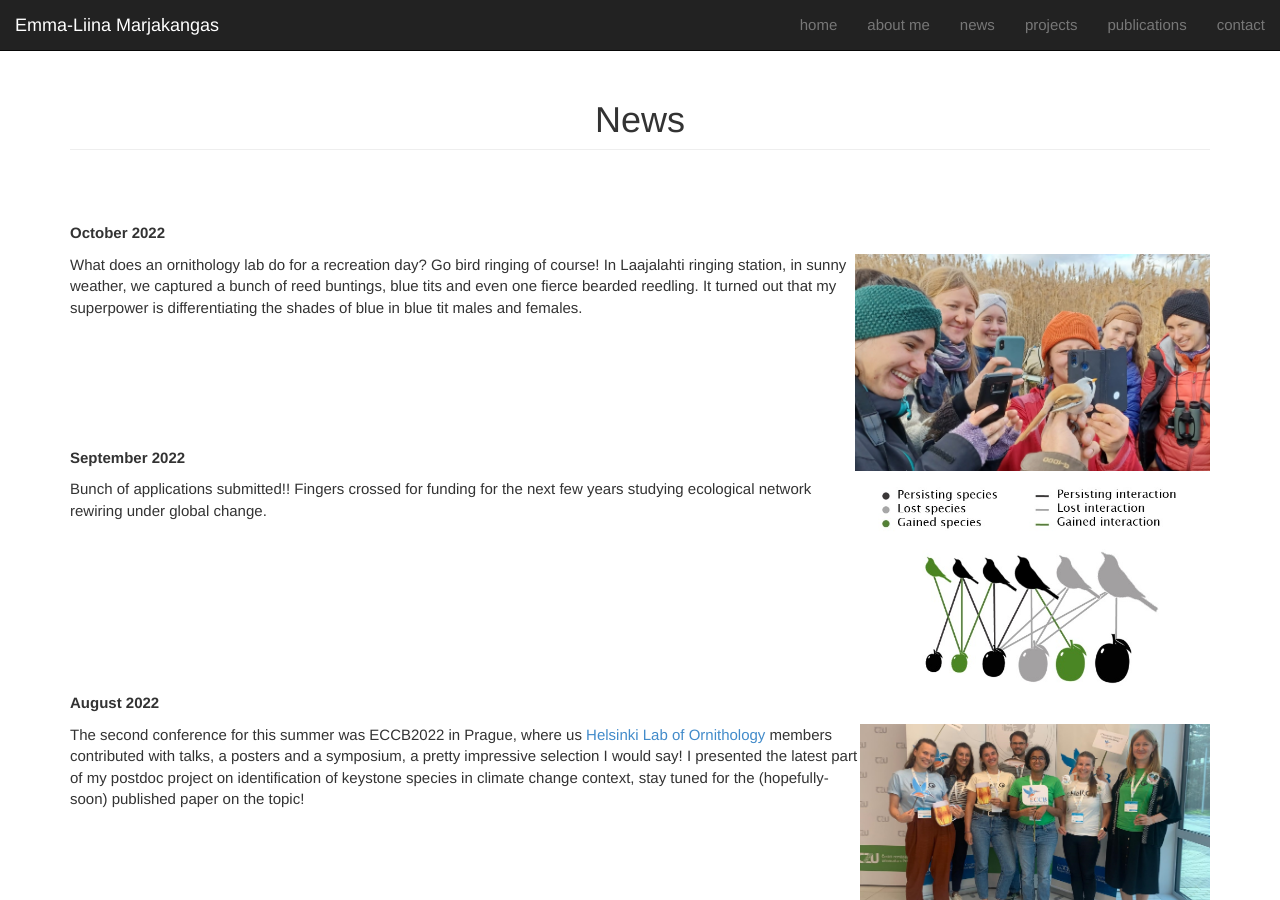
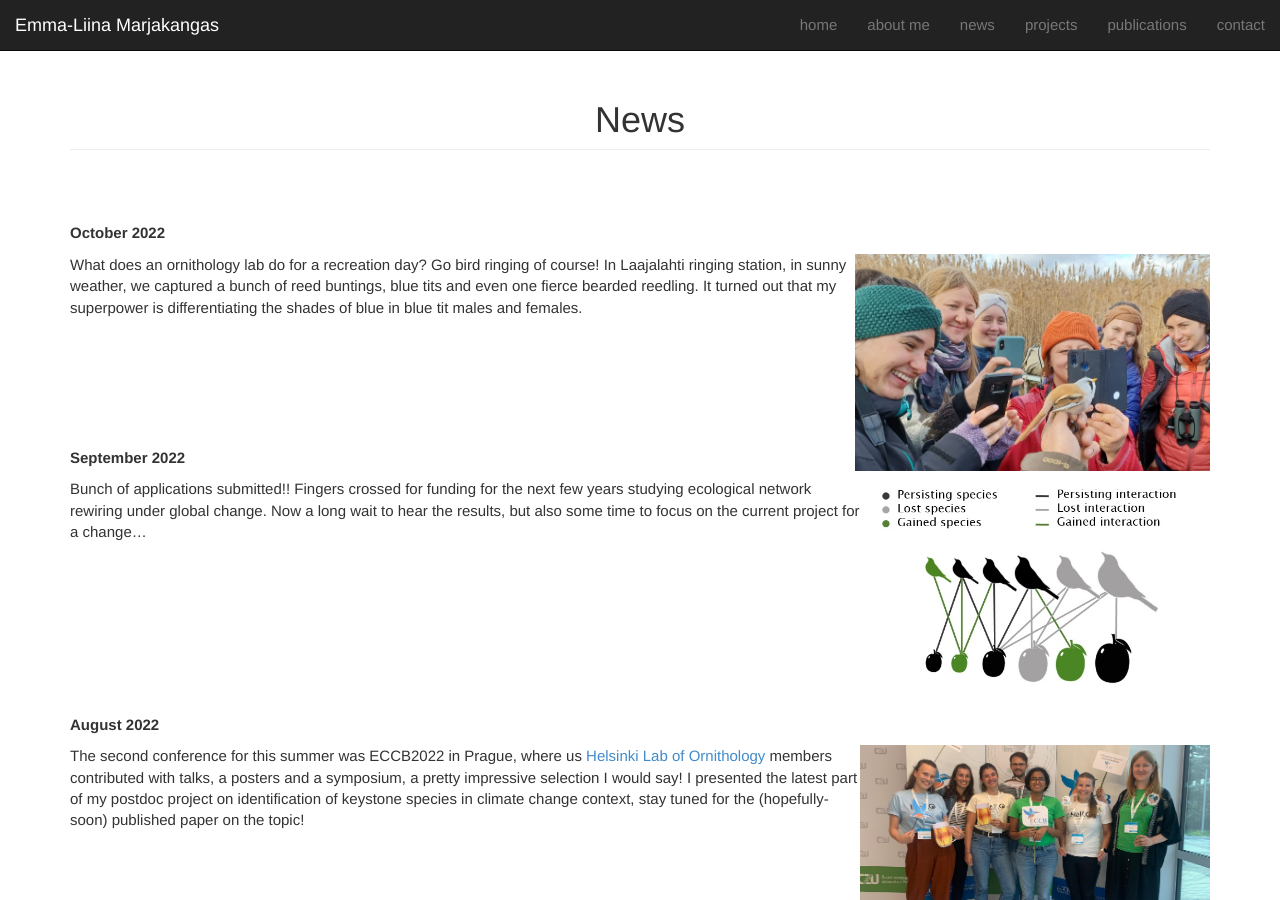
Before and after one commit to emmaliinamarjakangas/emmaliinamarjakangas.github.io, a Jekyll site: the page built from news/index.md, in a window 1280 px wide and 900 px high. Built offline with Jekyll 4.4.1, drawn with Linux system fonts in a browser that asks for light colours; nearby versions of some CDN libraries.

Commit message:
september update

```diff
--- a/news/index.md
+++ b/news/index.md
@@ -28,7 +28,7 @@ group: news
 
 <img src="/static/img/news_pic_8.jpg" style="float: right;" height="217px" width="350px" border="50px"/>
 
-<p> Bunch of applications submitted!! Fingers crossed for funding for the next few years studying ecological network rewiring under global change. <br>
+<p> Bunch of applications submitted!! Fingers crossed for funding for the next few years studying ecological network rewiring under global change. Now a long wait to hear the results, but also some time to focus on the current project for a change... <br>
 <br>
 <br>
 <br>
```
Also changed, not shown: 1 other file.
